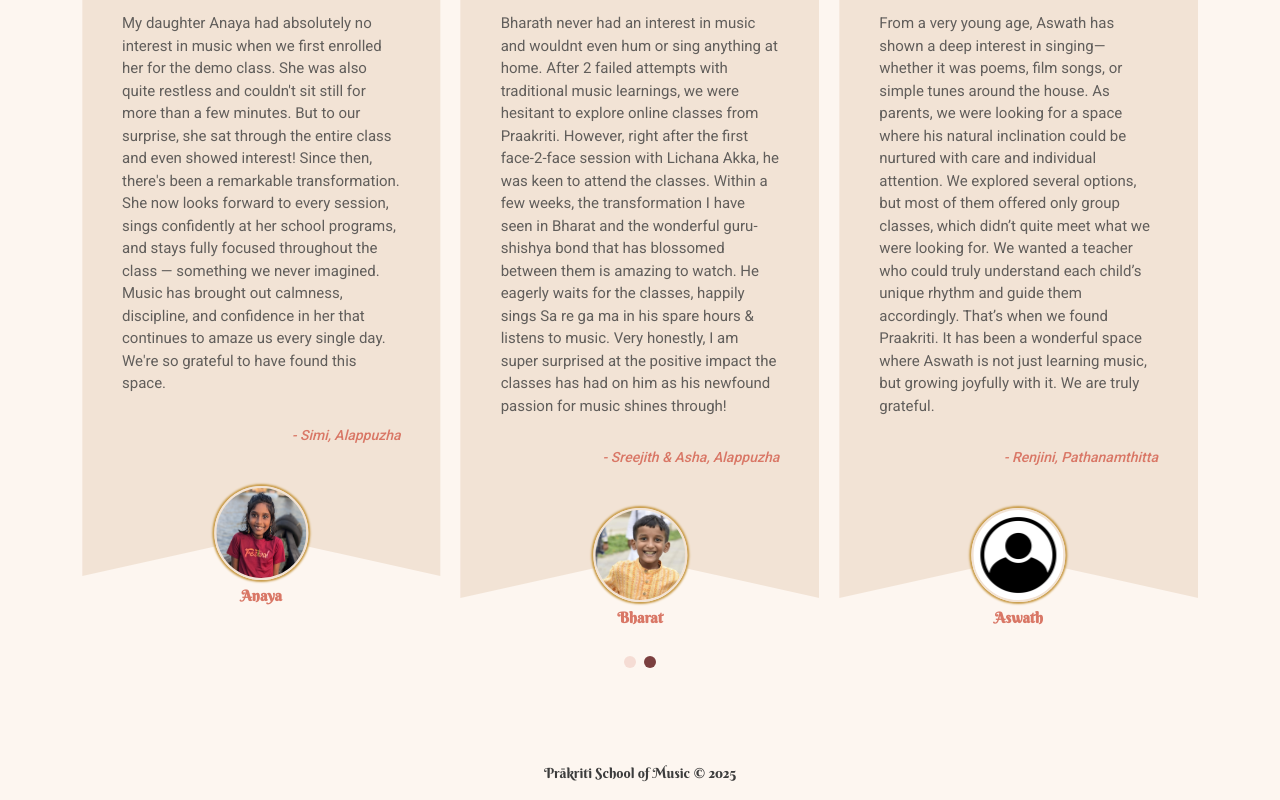
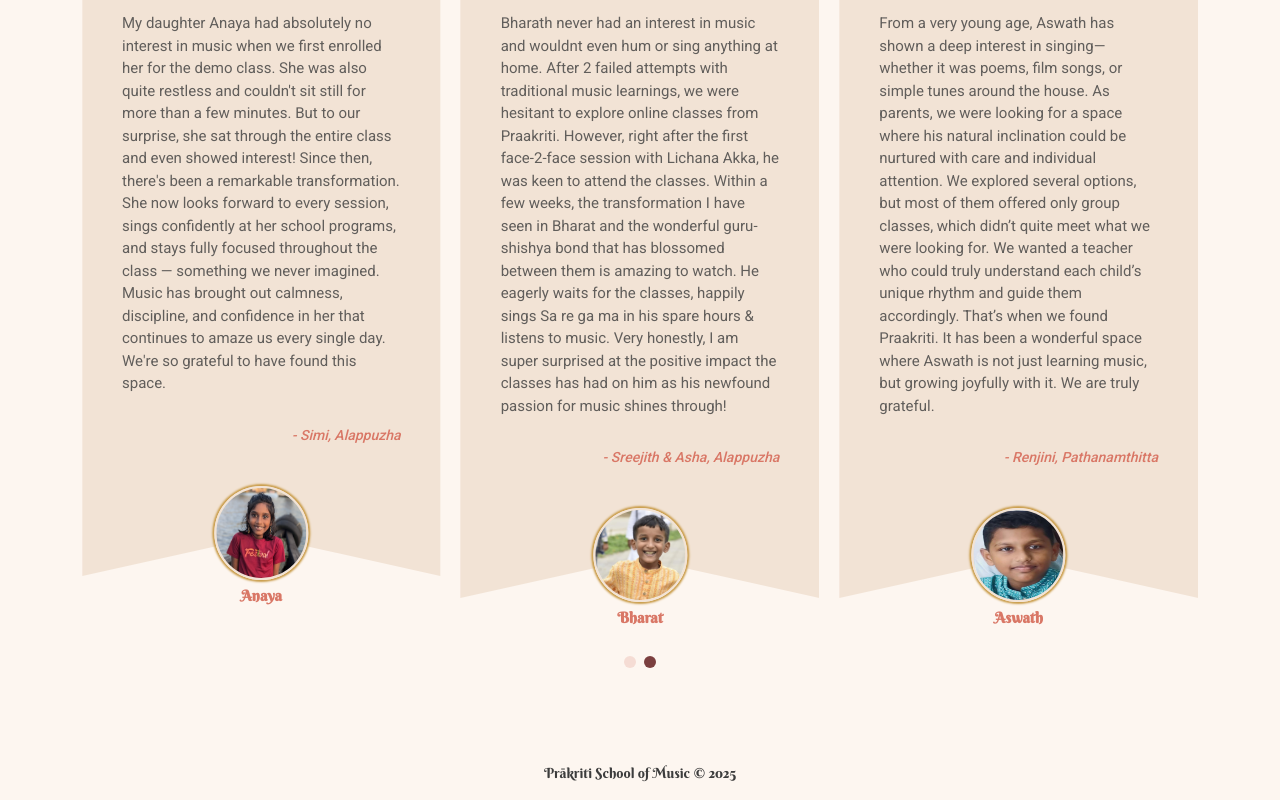
Before and after one commit to sunilkumarn/dance-class-app, a Next.js app: page / in a window 1280 px wide. Shown: the part 1381-2181 px from the top of the page. Built offline with nearby package versions, Linux system fonts and the light colour scheme; no server answers.

Commit message:
Adding aswanth image

```diff
--- a/src/app/components/Testimonials.tsx
+++ b/src/app/components/Testimonials.tsx
@@ -32,7 +32,7 @@
   },
   {
     name: "Aswath",
-    img: "/images/user.jpg",
+    img: "/images/aswath.jpeg",
     text: "From a very young age, Aswath has shown a deep interest in singing—whether it was poems, film songs, or simple tunes around the house. As parents, we were looking for a space where his natural inclination could be nurtured with care and individual attention.\n\nWe explored several options, but most of them offered only group classes, which didn’t quite meet what we were looking for. We wanted a teacher who could truly understand each child’s unique rhythm and guide them accordingly.\n\nThat’s when we found Praakriti. It has been a wonderful space where Aswath is not just learning music, but growing joyfully with it. We are truly grateful.",
     attribution: "Renjini, Pathanamthitta"
   },
```
Also changed, not shown: public/images/aswath.jpeg (added).
